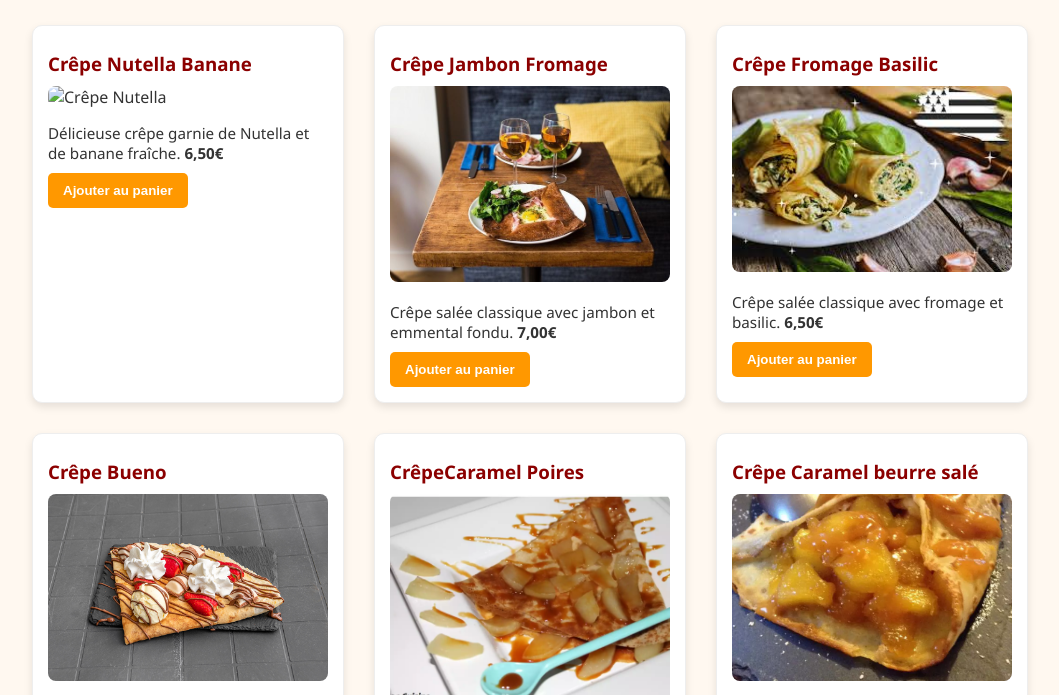
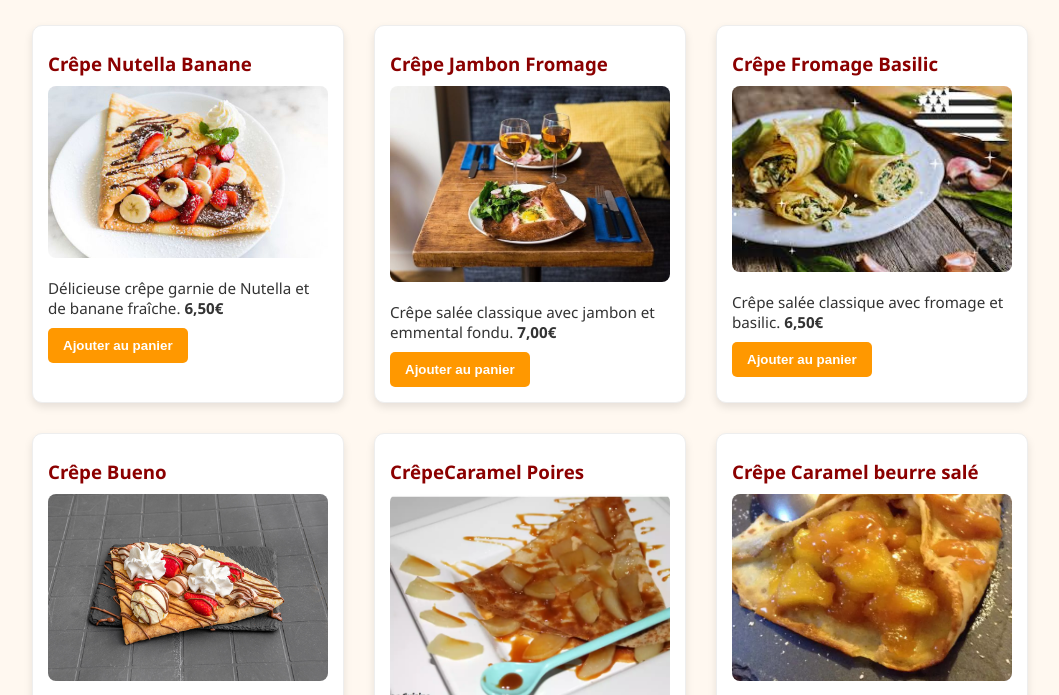
Before and after one commit to Maria-Maya/Marie-Crepes, a plain HTML site: page menu.html in a window 1280 px wide. Shown: the part 105-800 px from the top of the page, without its empty margins (110-1169 px from the left). Drawn offline with Linux system fonts and the light colour scheme; the site is published under a folder, as on GitHub Pages, so addresses that start at the root find nothing.

Commit message:
ajouter les photos

```diff
--- a/menu.html
+++ b/menu.html
@@ -13,7 +13,7 @@
   <div class="menu-grid">
     <div class="menu-item">
       <h3>Crêpe Nutella Banane</h3>
-      <img src="/img/crepe-1-Val1.jpg" alt="Crêpe Nutella">
+      <img src="./img/crepe-1-Val1.jpg" alt="Crêpe Nutella">
       <p>Délicieuse crêpe garnie de Nutella et de banane fraîche. <strong>6,50€</strong></p>
       <button onclick="ajouterAuPanier('Crêpe Nutella Banane', 6.50)">Ajouter au panier</button>
     </div>
```
